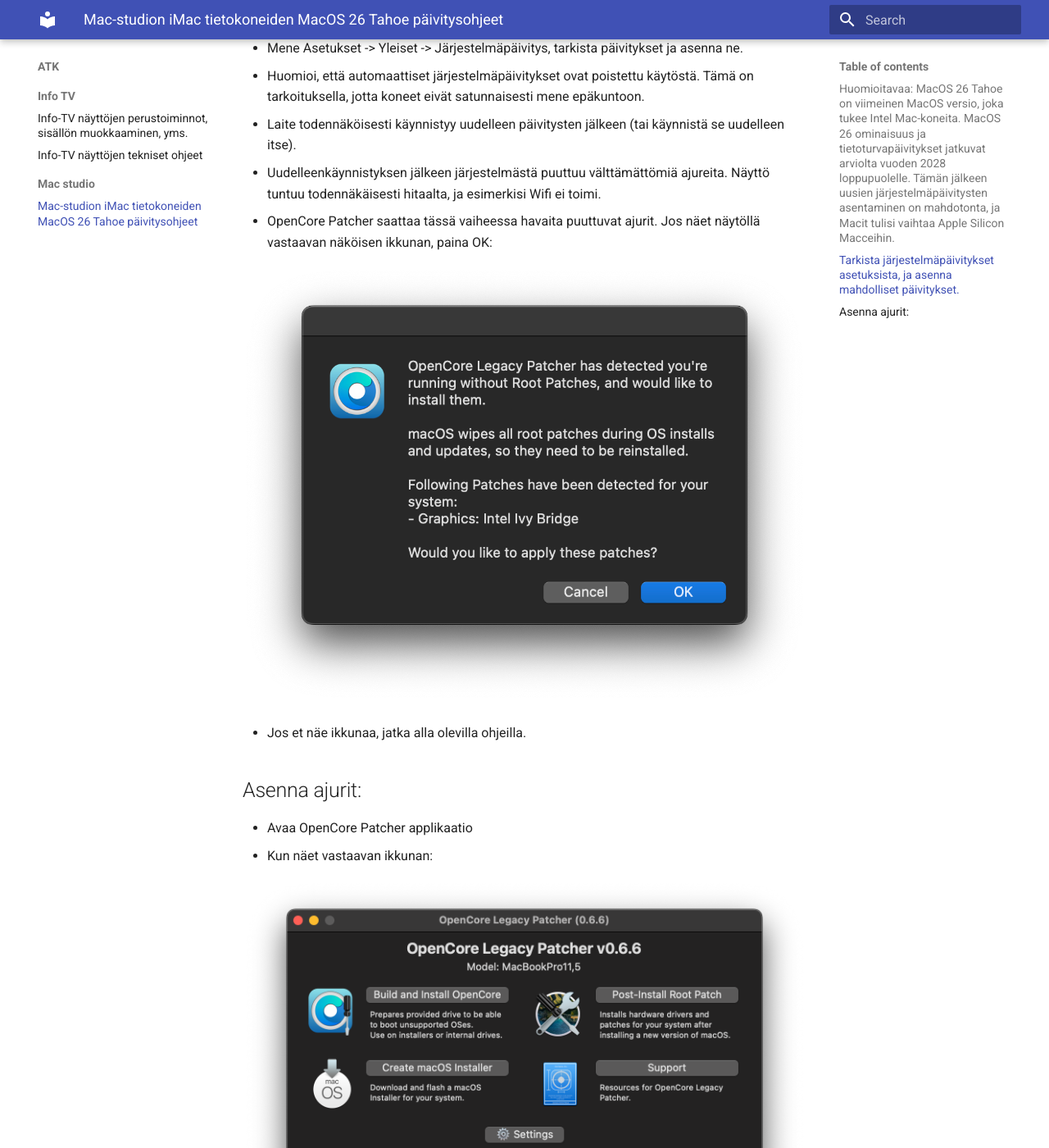
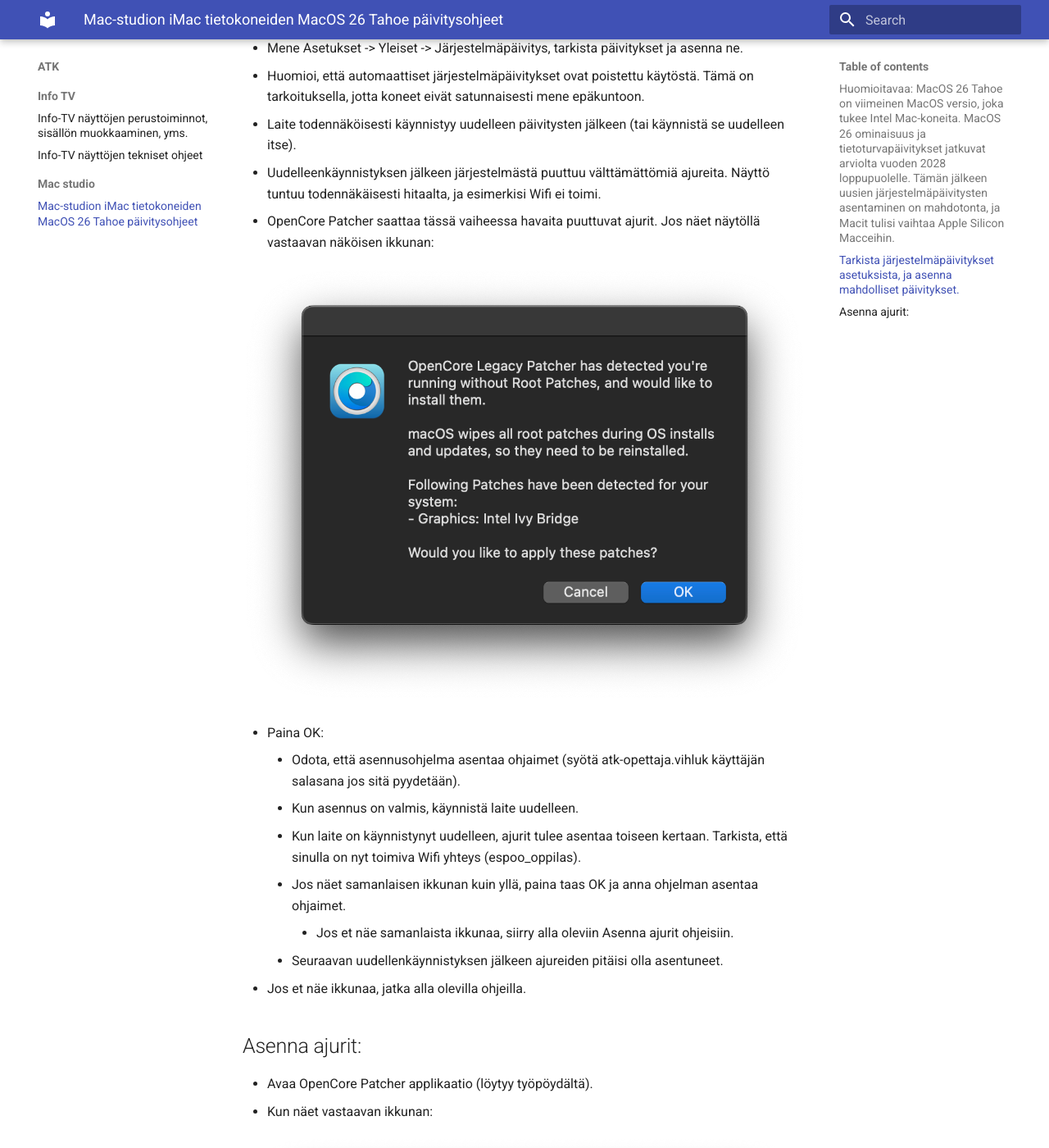
Before and after one commit to viherlaaksonlukio-sys/viheri-av-docs, an MkDocs documentation site: the page built from docs/ATK/Mac-studio/mac-koneiden-päivitysohjeet.md, in a window 1280 px wide and 1400 px high, scrolled down 578 px. Shown: the whole window at 82% size. Built offline with MkDocs 1.6.1 and Material for MkDocs 9.7.7, drawn with Linux system fonts in a browser that asks for light colours; some of the changed text lies outside the part shown.

Commit message:
Update mac-koneiden-päivitysohjeet.md

```diff
--- a/docs/ATK/Mac-studio/mac-koneiden-päivitysohjeet.md
+++ b/docs/ATK/Mac-studio/mac-koneiden-päivitysohjeet.md
@@ -9,19 +9,27 @@ Mac-studion iMac-koneisiin on asennettu MacOS 26 Tahoe. Virallisesti, laitteet e
    - Huomioi, että automaattiset järjestelmäpäivitykset ovat poistettu käytöstä. Tämä on tarkoituksella, jotta koneet eivät satunnaisesti mene epäkuntoon.
    - Laite todennäköisesti käynnistyy uudelleen päivitysten jälkeen (tai käynnistä se uudelleen itse).
    - Uudelleenkäynnistyksen jälkeen järjestelmästä puuttuu välttämättömiä ajureita. Näyttö tuntuu todennäkäisesti hitaalta, ja esimerkisi Wifi ei toimi.
-   - OpenCore Patcher saattaa tässä vaiheessa havaita puuttuvat ajurit. Jos näet näytöllä vastaavan näköisen ikkunan, paina OK:
+   - OpenCore Patcher saattaa tässä vaiheessa havaita puuttuvat ajurit. Jos näet näytöllä vastaavan näköisen ikkunan:
 
 ![autopacher](images/autopatcher.png)
 
+
+   - Paina OK:
+      - Odota, että asennusohjelma asentaa ohjaimet (syötä atk-opettaja.vihluk käyttäjän salasana jos sitä pyydetään).
+      - Kun asennus on valmis, käynnistä laite uudelleen.
+      - Kun laite on käynnistynyt uudelleen, ajurit tulee asentaa toiseen kertaan. Tarkista, että sinulla on nyt toimiva Wifi yhteys (espoo_oppilas).
+      - Jos näet samanlaisen ikkunan kuin yllä, paina taas OK ja anna ohjelman asentaa ohjaimet.
+         - Jos et näe samanlaista ikkunaa, siirry alla oleviin Asenna ajurit ohjeisiin.
+      - Seuraavan uudellenkäynnistyksen jälkeen ajureiden pitäisi olla asentuneet.
    - Jos et näe ikkunaa, jatka alla olevilla ohjeilla.
 ## Asenna ajurit:
-   - Avaa OpenCore Patcher applikaatio
+   - Avaa OpenCore Patcher applikaatio (löytyy työpöydältä).
    - Kun näet vastaavan ikkunan:
 
 ![opencoremain](images/opencoremain.png)
 
    - Valitse "Post-Install Root Patch" vaihtoehto.
-   - Seuraa asennusohjelman ohjeita
+   - Seuraa asennusohjelman ohjeita (syötä atk-opettaja.vihluk käyttäjän salasana jos sitä pyydetään).
    - Lopussa ohjelma pyytää käynnistämään uudelleen. Käynnistä laite uudelleen.
    - Kun olet takaisin MacOS:ssä, varmista, että sinulla on toimiva Wifi yhteys (espoo_oppilas).
    - Asenna ajurit toiseen kertaan seuraamalla näitä ajurien asennusohjeita samalla tavalla kuin äsken.
```
